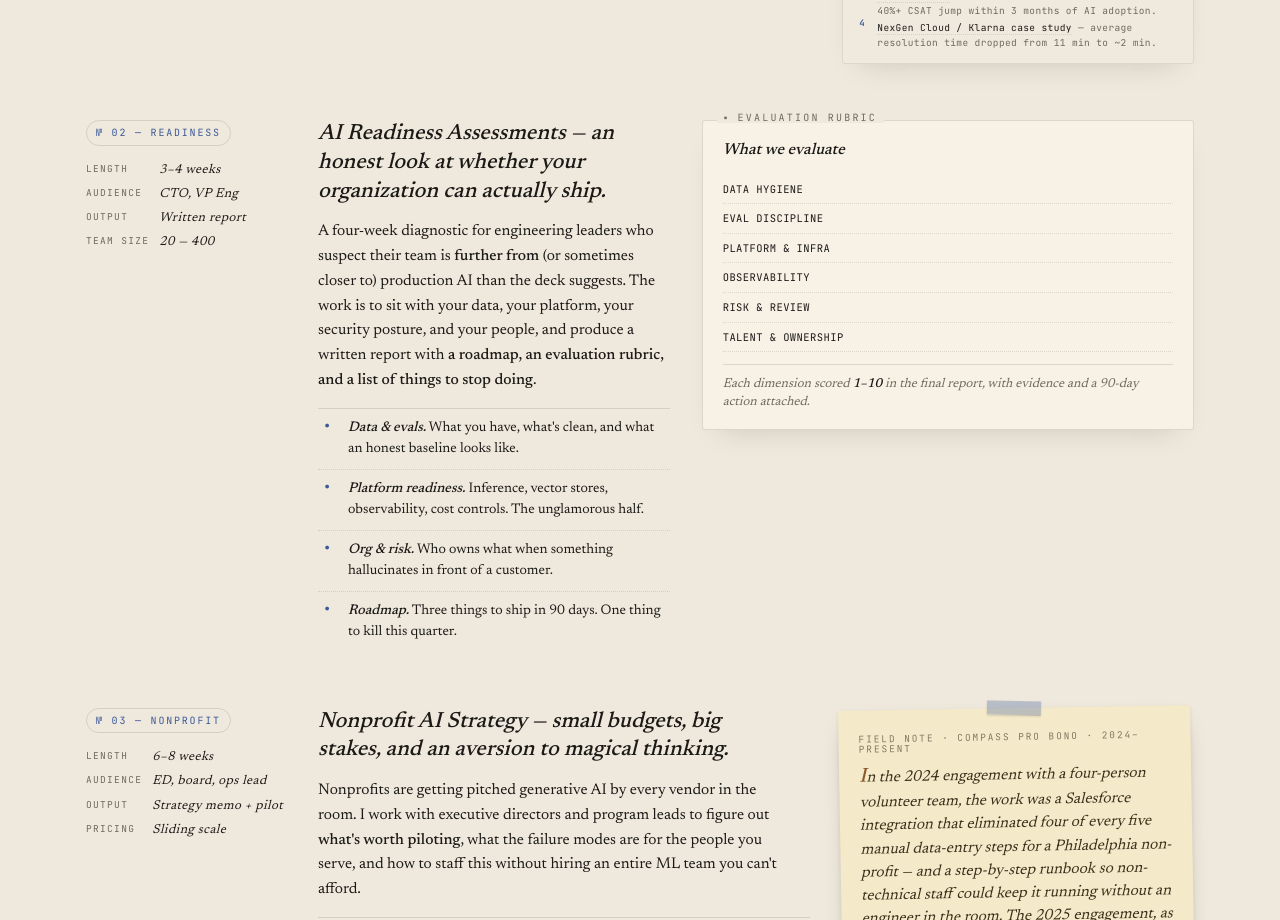
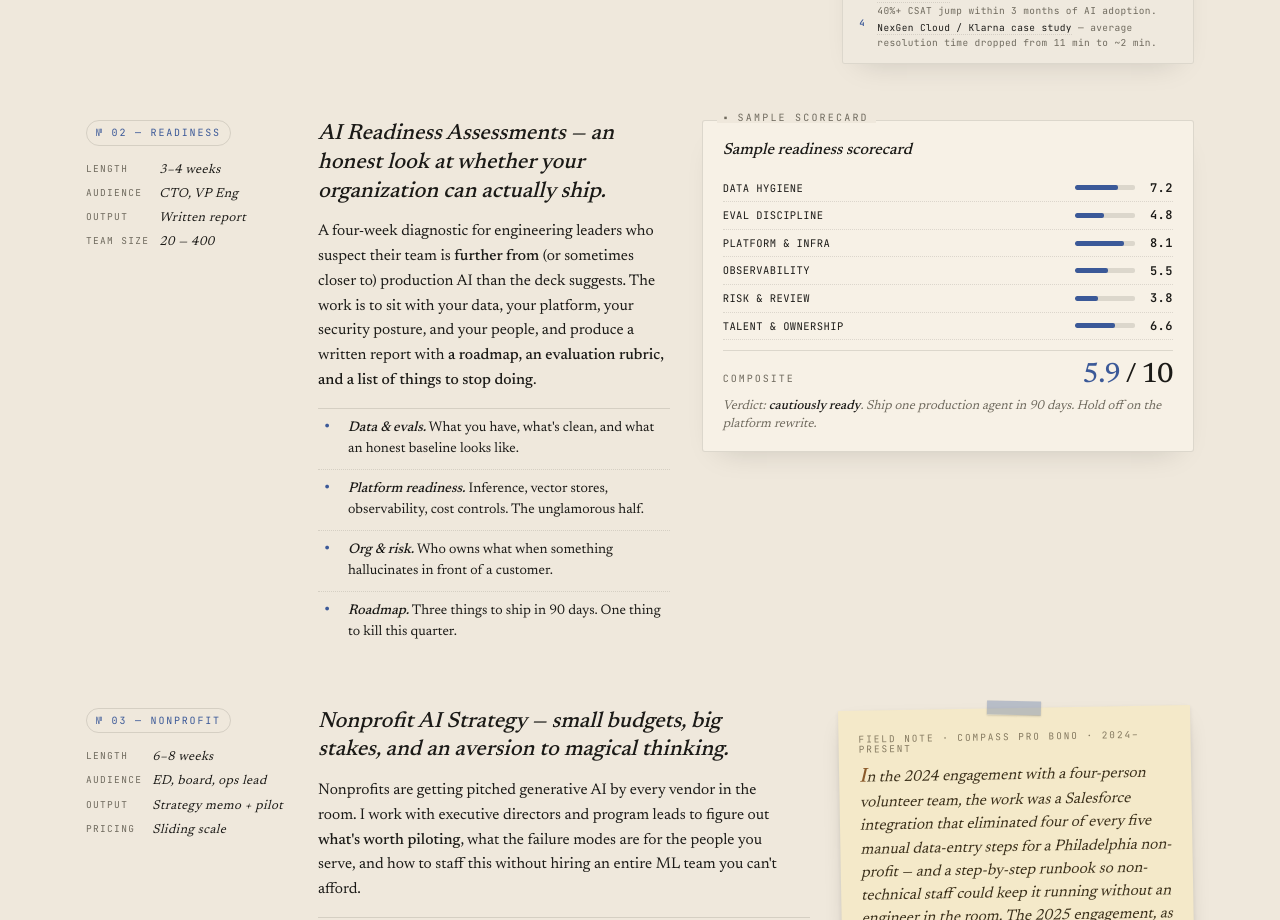
Before and after one commit to pratik-kubal/portfolio, a Next.js app: page /consulting in a window 1280 px wide. Shown: the part 1240-2160 px from the top of the page. Built offline with nearby package versions, Linux system fonts and the light colour scheme.

Commit message:
Fixed scorecard

```diff
--- a/app/globals.css
+++ b/app/globals.css
@@ -1116,8 +1116,8 @@
 
 .cn-detail { align-self: start; }
 
-/* Service 1 — evaluation rubric (no fictional scores) */
-.cn-rubric {
+/* Service — readiness scorecard */
+.cn-score {
   border: 1px solid var(--rule);
   background: var(--card);
   padding: 18px 20px;
@@ -1126,11 +1126,11 @@
   position: relative;
   box-shadow: 0 14px 30px -18px rgba(0, 0, 0, 0.18);
 }
-.dark .cn-rubric {
+.dark .cn-score {
   box-shadow: 0 14px 30px -18px rgba(0, 0, 0, 0.6);
 }
-.cn-rubric::before {
-  content: "▪ EVALUATION RUBRIC";
+.cn-score::before {
+  content: "▪ SAMPLE SCORECARD";
   position: absolute;
   top: -8px;
   left: 14px;
@@ -1140,29 +1140,74 @@
   letter-spacing: 0.22em;
   color: var(--dim);
 }
-.cn-rubric .ttl {
+.cn-score .ttl {
   font: italic 500 16px/1.2 var(--font-serif);
   color: var(--accent-pair);
   margin: 2px 0 14px;
 }
-.cn-rubric .row {
-  padding: 8px 0;
+.cn-score .row {
+  display: grid;
+  grid-template-columns: 1fr 60px 28px;
+  gap: 10px;
+  align-items: center;
+  padding: 7px 0;
   border-bottom: 1px dotted var(--rule);
+}
+.cn-score .row:last-of-type { border-bottom: none; }
+.cn-score .row .nm {
   font: 11px/1.2 var(--font-mono);
   color: var(--ink);
   letter-spacing: 0.04em;
   text-transform: uppercase;
   font-size: 10.5px;
 }
-.cn-rubric .row:last-of-type { border-bottom: none; }
-.cn-rubric .foot {
-  margin-top: 12px;
+.cn-score .row .bar {
+  height: 5px;
+  background: var(--rule);
+  border-radius: 2px;
+  overflow: hidden;
+}
+.cn-score .row .bar i {
+  display: block;
+  height: 100%;
+  background: var(--accent-text);
+  border-radius: 2px;
+}
+.cn-score .row .sc {
+  font: 600 12px/1 var(--font-mono);
+  color: var(--accent-pair);
+  text-align: right;
+  letter-spacing: 0.04em;
+}
+.cn-score .totalRow {
+  margin-top: 10px;
   padding-top: 10px;
   border-top: 1px solid var(--rule);
+  display: flex;
+  justify-content: space-between;
+  align-items: baseline;
+}
+.cn-score .totalRow .lbl {
+  font: 10px/1 var(--font-mono);
+  letter-spacing: 0.2em;
+  text-transform: uppercase;
+  color: var(--dim);
+}
+.cn-score .totalRow .big {
+  font: 500 28px/1 var(--font-serif);
+  color: var(--ink);
+  letter-spacing: -0.02em;
+}
+.cn-score .totalRow .big em {
+  font-style: normal;
+  color: var(--accent-text);
+}
+.cn-score .verdict {
+  margin-top: 8px;
   font: italic 13px/1.4 var(--font-serif);
   color: var(--dim);
 }
-.cn-rubric .foot b {
+.cn-score .verdict b {
   color: var(--accent-pair);
   font-weight: 500;
 }
--- a/components/consulting-page.tsx
+++ b/components/consulting-page.tsx
@@ -321,17 +321,59 @@ export function ConsultingPage() {
             </ul>
           </div>
           <div className="cn-detail">
-            <div className="cn-rubric">
-              <div className="ttl">What we evaluate</div>
-              <div className="row">Data hygiene</div>
-              <div className="row">Eval discipline</div>
-              <div className="row">Platform &amp; infra</div>
-              <div className="row">Observability</div>
-              <div className="row">Risk &amp; review</div>
-              <div className="row">Talent &amp; ownership</div>
-              <div className="foot">
-                Each dimension scored <b>1–10</b> in the final report, with
-                evidence and a 90-day action attached.
+            <div className="cn-score">
+              <div className="ttl">Sample readiness scorecard</div>
+              <div className="row">
+                <div className="nm">Data hygiene</div>
+                <div className="bar">
+                  <i style={{ width: "72%" }} />
+                </div>
+                <div className="sc">7.2</div>
+              </div>
+              <div className="row">
+                <div className="nm">Eval discipline</div>
+                <div className="bar">
+                  <i style={{ width: "48%" }} />
+                </div>
+                <div className="sc">4.8</div>
+              </div>
+              <div className="row">
+                <div className="nm">Platform &amp; infra</div>
+                <div className="bar">
+                  <i style={{ width: "81%" }} />
+                </div>
+                <div className="sc">8.1</div>
+              </div>
+              <div className="row">
+                <div className="nm">Observability</div>
+                <div className="bar">
+                  <i style={{ width: "55%" }} />
+                </div>
+                <div className="sc">5.5</div>
+              </div>
+              <div className="row">
+                <div className="nm">Risk &amp; review</div>
+                <div className="bar">
+                  <i style={{ width: "38%" }} />
+                </div>
+                <div className="sc">3.8</div>
+              </div>
+              <div className="row">
+                <div className="nm">Talent &amp; ownership</div>
+                <div className="bar">
+                  <i style={{ width: "66%" }} />
+                </div>
+                <div className="sc">6.6</div>
+              </div>
+              <div className="totalRow">
+                <span className="lbl">Composite</span>
+                <span className="big">
+                  <em>5.9</em> / 10
+                </span>
+              </div>
+              <div className="verdict">
+                Verdict: <b>cautiously ready</b>. Ship one production agent in
+                90 days. Hold off on the platform rewrite.
               </div>
             </div>
           </div>
```
